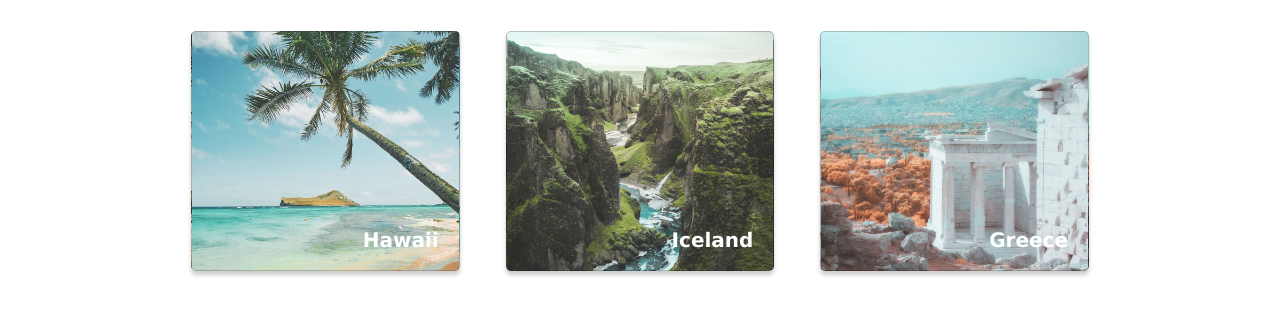
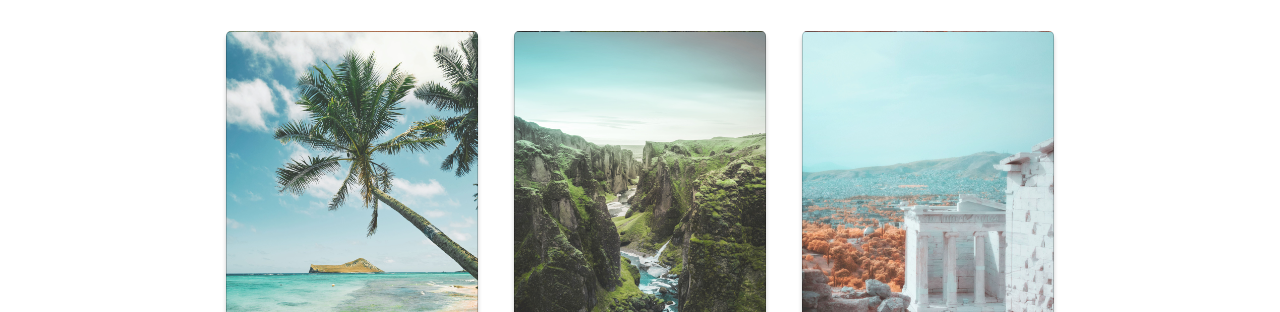
Before and after one commit to ash-river-jones/travel-site, a plain HTML site: page index.html in a window 1280 px wide. Shown: the part 640-952 px from the top of the page. Drawn offline with Linux system fonts and the light colour scheme; files whose address does not match are found by name.

Commit message:
finalizing all styling - pending minor adjustments

```diff
--- a/css/style.scss
+++ b/css/style.scss
@@ -48,6 +48,9 @@
     display: inline;
     @include center-item;
     margin-right: 0.75rem;
+    :hover {
+        border-bottom: 0.2rem solid #DB7A4E;
+        }
 }
 
 .site-header__nav-list a{
@@ -201,7 +204,7 @@ padding: 2rem 6rem;
 
 .card-section{
     display: flex;
-    justify-content: space-around;
+    justify-content: center;
     padding: 1rem 4.5rem 3rem 4.5rem;
 }
 
@@ -209,11 +212,16 @@ padding: 2rem 6rem;
     display: flex;
     justify-content: flex-end;
     align-items: flex-end;
-    height: 30vh;
+    height: 23.75rem;
     width: 21vw;
+    width: 15.75rem;
     border-radius: 5px;
     border: 1px solid rgb(0, 0, 0, 0.2);
     box-shadow: 0 4px 4px rgb(0, 0, 0, 0.2);
+    margin: 0 1.125rem;
+    :hover{
+        opacity: 80%;
+    }
 }
 
 .card--hawaii{
```
Also changed, not shown: css/style.css, 1 other file.
